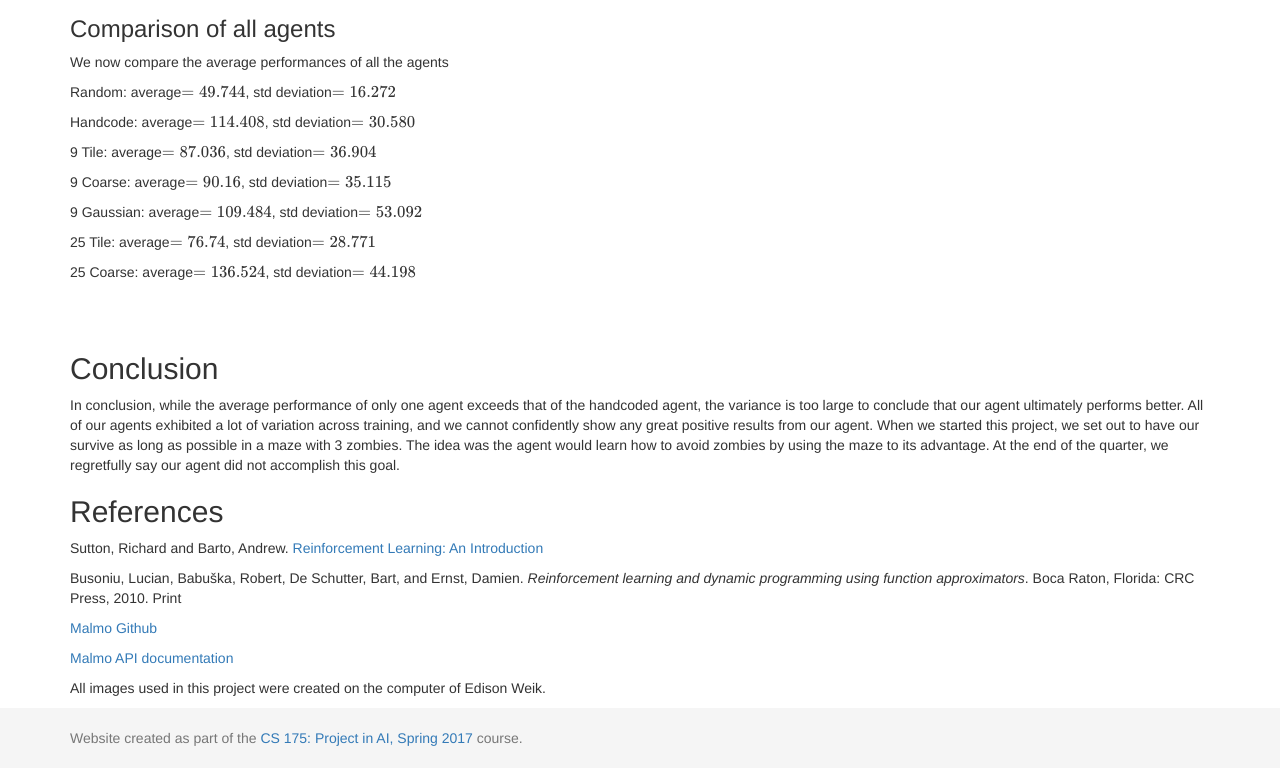
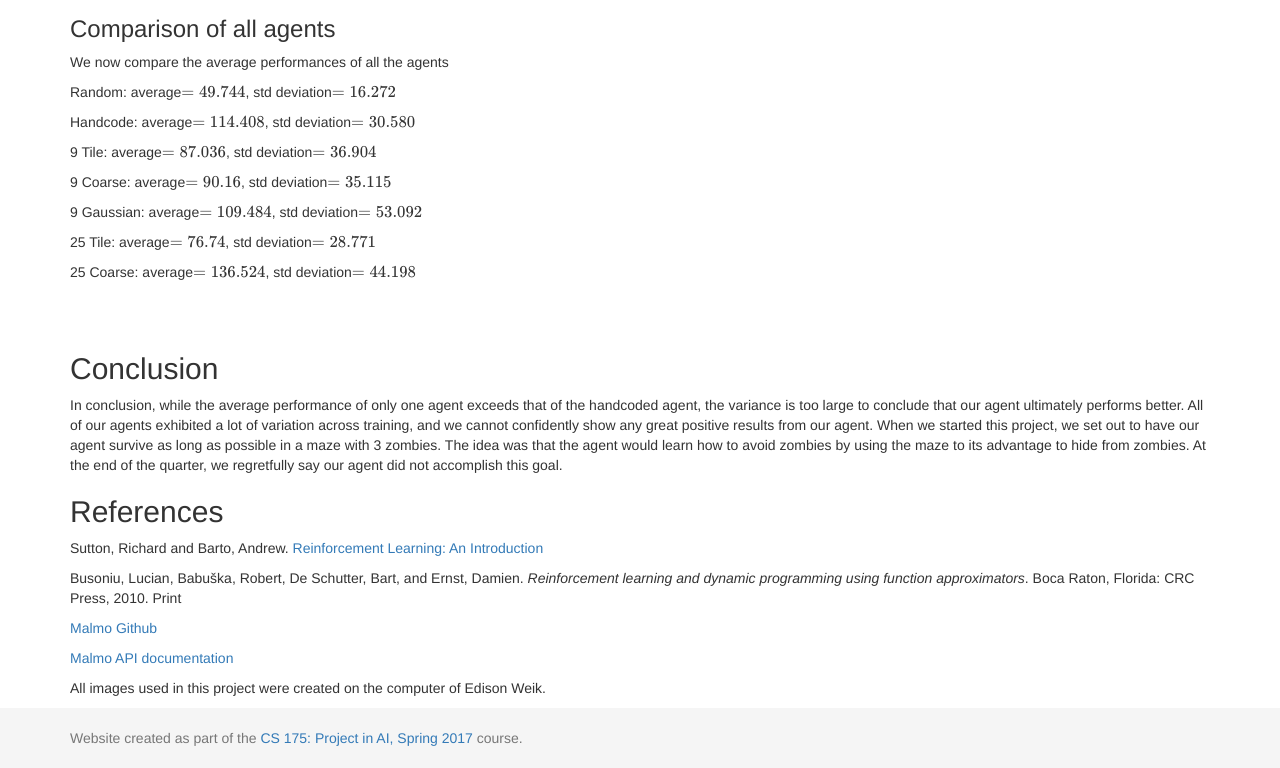
Before and after one commit to becamorin20/Group-16, a Jekyll site: the page built from docs/final.md, in a window 1280 px wide and 900 px high, scrolled down 11690 px, cut to the strip 132-900 px from the top of the window. Built offline with Jekyll 4.4.1, drawn with Linux system fonts in a browser that asks for light colours; formulas are drawn with MathJax 3.

Commit message:
Create final.md

```diff
--- a/docs/final.md
+++ b/docs/final.md
@@ -265,8 +265,8 @@ Handcode: average$$=114.408$$, std deviation$$=30.580$$
 ## Conclusion
 In conclusion, while the average performance of only one agent exceeds that of the handcoded agent, the variance is too large to conclude that our agent ultimately performs better.
 All of our agents exhibited a lot of variation across training, and we cannot confidently show any great positive results from our agent.
-When we started this project, we set out to have our survive as long as possible in a maze with 3 zombies.
-The idea was the agent would learn how to avoid zombies by using the maze to its advantage.
+When we started this project, we set out to have our agent survive as long as possible in a maze with 3 zombies.
+The idea was that the agent would learn how to avoid zombies by using the maze to its advantage to hide from zombies.
 At the end of the quarter, we regretfully say our agent did not accomplish this goal.
 
 ## References
```
